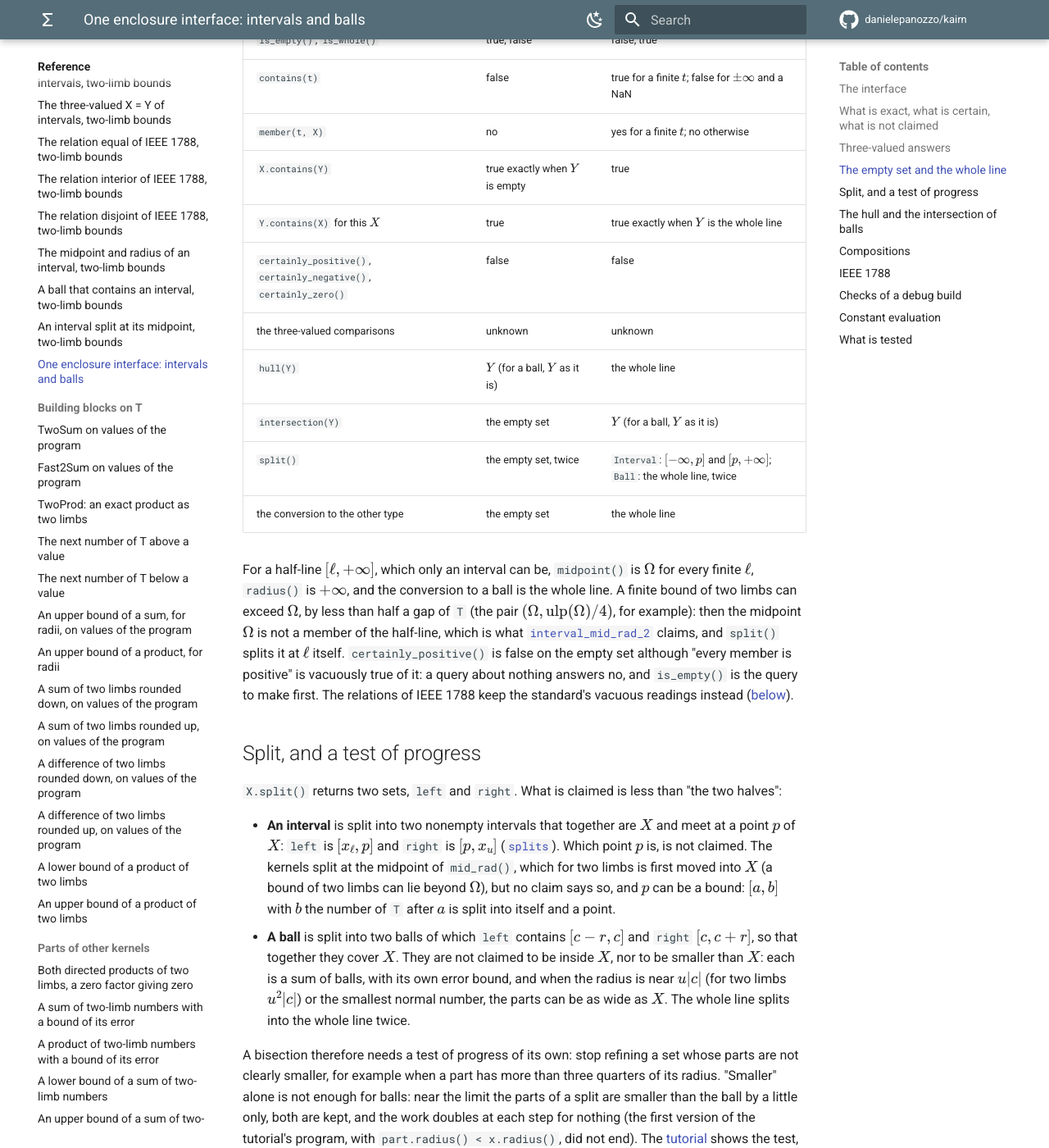
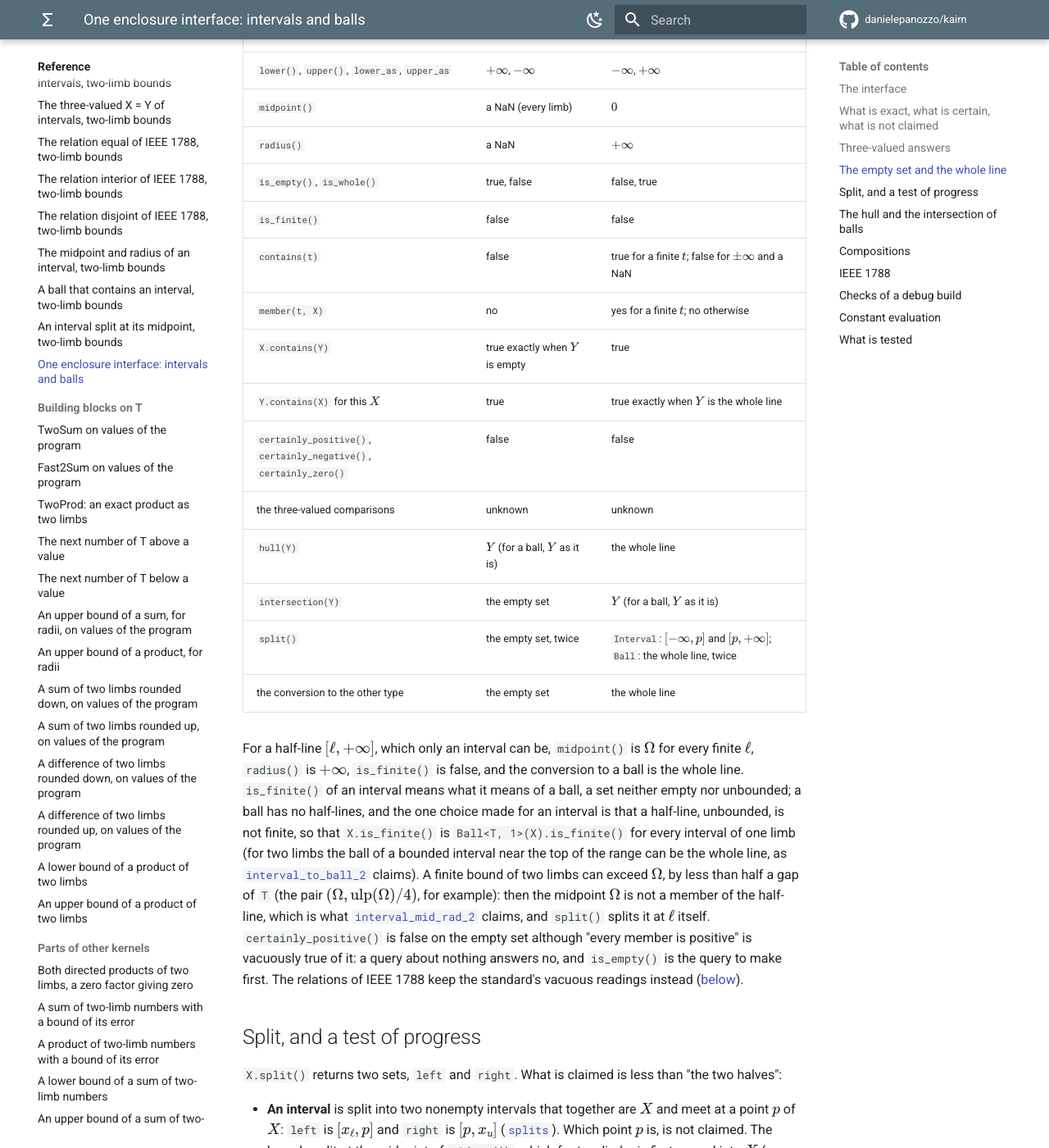
Before and after one commit to danielepanozzo/kairn, an MkDocs documentation site: the page built from docs/reference/enclosure.md, in a window 1280 px wide and 1400 px high, scrolled down 5737 px. Shown: the whole window at 82% size. Built offline with MkDocs 1.6.1 and Material for MkDocs 9.7.7, drawn with Linux system fonts in a browser that asks for light colours; comment, search, counter and statistics services are not loaded; some of the changed text lies outside the part shown.

Commit message:
Interval: is_finite(), the counterpart of Ball::is_finite()
A set neither empty nor unbounded: for a ball its radius is finite; for an
interval both bounds are finite, so is_finite() is false for the empty set,
the whole line and both half-lines, which no ball is (Ball(X) of a half-line is
the whole line). No kernel gives it: it tests the bit patterns of the leading
limbs of the stored bounds, written in the header as the states of a ball are,
and is listed with those tests, written by hand and not machine-checked, in
guarantees.md. It checks nothing, as Ball::is_finite().

constexpr.cpp has its truth table over every state, one and two limbs, a bound
of two limbs beyond Omega among them, at compile time and at run time against
its definition and, for one limb, against the ball of the interval.

Co-Authored-By: Claude Opus 5.5 <noreply@anthropic.com>
Claude-Session: https://claude.ai/code/session_01ULwCxzT6Dhw9xUiTw8mJz1

```diff
--- a/docs/reference/enclosure.md
+++ b/docs/reference/enclosure.md
@@ -38,6 +38,7 @@ values of `T` only: no kernel makes a ball of two bounds of two limbs
 | `X.lower_as<T>()`, `X.upper_as<T>()`: bounds of `T` | one limb the bounds; two limbs rounded outward ([`to_down_2`](to_down_2.md), [`to_up_2`](to_up_2.md)) | [`ball_lower_as_k`](ball_lower_as_1.md), [`ball_upper_as_k`](ball_upper_as_1.md) |
 | `X.midpoint()`, `X.radius()`, `X.mid_rad()` | [`interval_mid_rad_k`](interval_mid_rad_1.md), one call for `mid_rad()`, one each for the others | the center and the radius, stored |
 | `X.is_empty()`, `X.is_whole()` | [`interval_empty_k`](interval_empty_1.md), [`interval_entire_k`](interval_entire_1.md) | tests of the radius (a NaN, $+\infty$), no kernel |
+| `X.is_finite()`: a set neither empty nor unbounded | both bounds finite, a test of the leading limbs, no kernel: false for the empty set, the whole line and the half-lines | the radius finite, a test of the radius, no kernel |
 | `X.contains(t)`; `member(t, X)`, a `Trit` | [`interval_contains_k`](interval_contains_1.md) | [`ball_contains_point_k`](ball_contains_point_1.md) |
 | `X.contains(Y)`: $Y \subseteq X$ | [`interval_subset_k`](interval_subset_1.md) | [`ball_contains_ball_k`](ball_contains_ball_1.md) |
 | `X.certainly_positive()`, `X.certainly_negative()`, `X.certainly_zero()` | [`interval_positive_k`](interval_positive_1.md), [`interval_negative_k`](interval_negative_1.md), [`interval_zero_k`](interval_zero_1.md) | [`ball_positive_k`](ball_positive_1.md), [`ball_negative_k`](ball_negative_1.md), [`ball_zero_k`](ball_zero_1.md) |
@@ -68,6 +69,7 @@ exact, of every type.
 | Function | `Interval<T, 1>` | `Interval<T, 2>` | `Ball<T, 1>` | `Ball<T, 2>` |
 |---|---|---|---|---|
 | `is_empty`, `is_whole` | exact | exact | exact (no kernel) | exact (no kernel) |
+| `is_finite` | exact (no kernel) | exact (no kernel) | exact (no kernel) | exact (no kernel) |
 | signs `certainly_*` | exact | exact | exact | exact |
 | `contains(t)`, `member(t, X)` | exact | exact; for `t` of `T` composed with `make_2` | exact, by exact pairs | certain: `contains` true only for a member; `member` yes, no or unknown, which it may be within about $2e + 3G$ of $\lvert t - c\rvert = r$ |
 | `contains(Y)` | exact | exact | exact, by exact pairs | certain: true only if $Y \subseteq X$; may be false within about $2e + 4G$ of the boundary |
@@ -144,6 +146,7 @@ Members are real numbers: $\pm\infty$ is a bound, never a member.
 | `midpoint()` | a NaN (every limb) | $0$ |
 | `radius()` | a NaN | $+\infty$ |
 | `is_empty()`, `is_whole()` | true, false | false, true |
+| `is_finite()` | false | false |
 | `contains(t)` | false | true for a finite $t$; false for $\pm\infty$ and a NaN |
 | `member(t, X)` | no | yes for a finite $t$; no otherwise |
 | `X.contains(Y)` | true exactly when $Y$ is empty | true |
@@ -156,7 +159,12 @@ Members are real numbers: $\pm\infty$ is a bound, never a member.
 | the conversion to the other type | the empty set | the whole line |
 
 For a half-line $[\ell, +\infty]$, which only an interval can be, `midpoint()` is $\Omega$ for
-every finite $\ell$, `radius()` is $+\infty$, and the conversion to a ball is the whole line. A
+every finite $\ell$, `radius()` is $+\infty$, `is_finite()` is false, and the conversion to a ball
+is the whole line. `is_finite()` of an interval means what it means of a ball, a set neither empty
+nor unbounded; a ball has no half-lines, and the one choice made for an interval is that a
+half-line, unbounded, is not finite, so that `X.is_finite()` is `Ball<T, 1>(X).is_finite()` for
+every interval of one limb (for two limbs the ball of a bounded interval near the top of the range
+can be the whole line, as [`interval_to_ball_2`](interval_to_ball_2.md) claims). A
 finite bound of two limbs can exceed $\Omega$, by less than half a gap of `T` (the pair
 $(\Omega, \mathrm{ulp}(\Omega)/4)$, for example): then the midpoint $\Omega$ is not a member of the
 half-line, which is what [`interval_mid_rad_2`](interval_mid_rad_2.md) claims, and `split()` splits
@@ -218,7 +226,10 @@ statement:
   which composes nothing.
 
 No function of this page writes arithmetic of its own: moves, selects on masks (a `Trit` from the
-two masks of a kernel, or from one exact mask) and nothing else.
+two masks of a kernel, or from one exact mask) and nothing else. Three tests call no kernel and are
+written by hand in the headers, not machine-checked: `is_empty()`, `is_whole()` and `is_finite()`
+of a ball (the radius a NaN, $+\infty$, finite) and `is_finite()` of an interval (the leading limb
+of each stored bound finite, on its bit pattern).
 
 ## IEEE 1788
 
--- a/docs/tools/reference_operations.py
+++ b/docs/tools/reference_operations.py
@@ -1166,6 +1166,10 @@ EXACT = [
           form("Interval<T, K>::empty()", result="Interval<T, K>")),
     exact("intervals", "the whole line: $[-\\infty, +\\infty]$",
           form("Interval<T, K>::whole()", result="Interval<T, K>")),
+    exact("intervals", "whether it is a nonempty bounded interval (both bounds finite, tested on the bit "
+          "patterns of their leading limbs): false for the empty set, the whole line and the half-lines, "
+          "the meaning of a ball's `is_finite()`",
+          form("X.is_finite()", "Interval<T, K>", result="bool")),
     exact("intervals", "the stored bounds; $+\\infty$ and $-\\infty$ for the empty set",
           form("X.lower(), X.upper()", "Interval<T, K>", result="Expansion<T, K>"),
           form("X.lower_as<T>(), X.upper_as<T>()", I1, result=T)),
```
Also changed, not shown: docs/developer/testing.md (+1 -1 lines), docs/getting-started/guarantees.md (+1 -1 lines), docs/getting-started/index.md (+1 -1 lines), docs/reference/index.md (+1 -0 lines), 4 other files.
